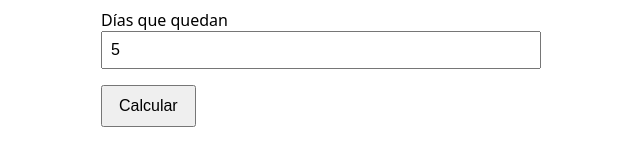
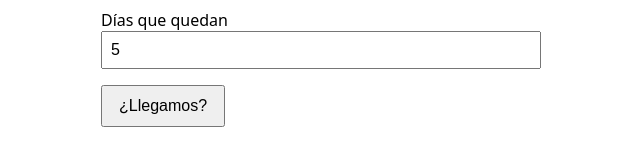
Before and after one commit to christianblois93-ops/llegamos-al-sprint, a plain HTML site: page index.html in a window 1280 px wide. Shown: the part 167-332 px from the top of the page, without its empty margins (329-969 px from the left). Drawn offline with Linux system fonts and the light colour scheme.

Commit message:
Rename the button to "¿Llegamos?"
Co-Authored-By: Claude Opus 5.5 <noreply@anthropic.com>

```diff
--- a/index.html
+++ b/index.html
@@ -17,7 +17,7 @@
 
   <label>Story points pendientes <input id="points" type="number" value="10"></label>
   <label>Días que quedan <input id="days" type="number" value="5"></label>
-  <button id="check">Calcular</button>
+  <button id="check">¿Llegamos?</button>
 
   <p id="result"></p>
 
```
